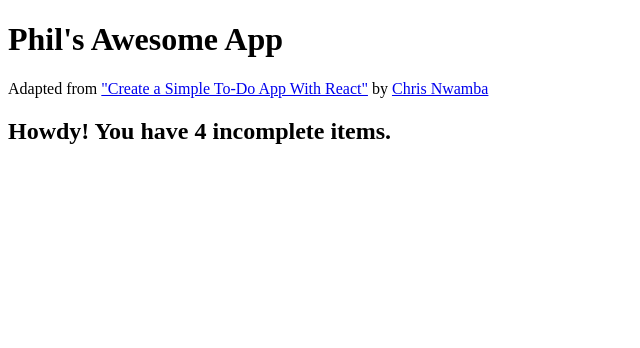
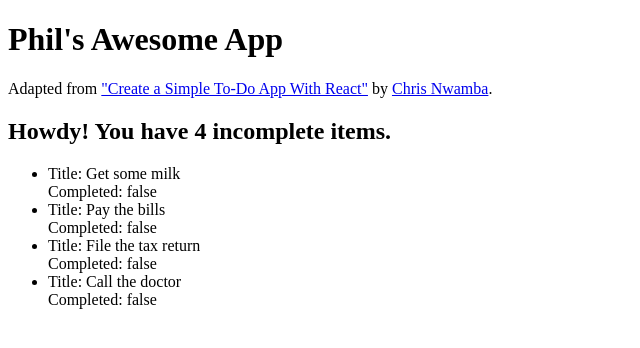
Before and after one commit to alexgs/alex-awesome-app, a React app: page / in a window 1280 px wide. Shown: the top 348 px of the page, without its empty margins (0-640 px from the left). Built offline with nearby package versions, Linux system fonts and the light colour scheme.

Commit message:
Add basic components

```diff
--- a/src/App.js
+++ b/src/App.js
@@ -1,5 +1,8 @@
+import _ from 'lodash';
 import React from 'react';
-import Greeting from './components/Greeting';
+import Greeting from './home/Greeting';
+import Header from './home/Header';
+import TaskList from './task-list/TaskList';
 import './stylesheets/app.sass';
 
 // TODO Make this into a simple "to do" app, based on [Scotch.io tutorial][1] ([source code][2]).
@@ -9,21 +12,58 @@ import './stylesheets/app.sass';
 // TODO Then make it into a more complex template with Redux and React Router
 // TODO Add some automated tests that will run the 3 different build configurations and make sure that each is working correctly.
 
+
+function getIncompleteCount( list ) {
+    return list
+        .filter( task => !task.completed )
+        .length;
+}
+
 class App extends React.PureComponent {
+    constructor() {
+        super();
+        this.state = {
+            tasks: [
+                {
+                    id: 0,
+                    title: 'Get some milk',
+                    completed: false
+                },
+                {
+                    id: 1,
+                    title: 'Pay the bills',
+                    completed: false
+                },
+                {
+                    id: 2,
+                    title: 'File the tax return',
+                    completed: false
+                },
+                {
+                    id: 3,
+                    title: 'Call the doctor',
+                    completed: false
+                }
+            ]
+        };
+        this.toggleComplete = this.toggleComplete.bind( this );
+    }
+
+    toggleComplete( taskId ) {
+        const newTaskList = _.cloneDeep( this.state.tasks );
+        const task = newTaskList[ taskId ];
+        task.completed = !task.completed;
+        newTaskList[ taskId ] = task;
+        this.setState( { tasks: newTaskList } );
+    }
+
     render() {
+        const incompleteCount = getIncompleteCount( this.state.tasks );
         return (
             <div>
-                <div>
-                    <h1>Phil's Awesome App</h1>
-                    <div>
-                        Adapted from <a href={ 'https://scotch.io/tutorials/create-a-simple-to-do-app-with-react' }>
-                            "Create a Simple To-Do App With React"
-                        </a> by <a href={ 'https://twitter.com/codebeast' }>Chris Nwamba</a>
-                    </div>
-                </div>
-                <div>
-                    <Greeting incompleteCount={ 4 } />
-                </div>
+                <Header />
+                <Greeting incompleteCount={ incompleteCount } />
+                <TaskList tasks={ this.state.tasks } toggleTaskStatus={ this.toggleComplete } />
             </div>
         );
     }
--- a/src/components/Greeting.js
+++ b/src/home/Greeting.js
@@ -12,7 +12,9 @@ class Greeting extends React.PureComponent {
 
     render() {
         return (
-            <h2>Howdy! You have { this.props.incompleteCount } incomplete items.</h2>
+            <div>
+                <h2>Howdy! You have { this.props.incompleteCount } incomplete items.</h2>
+            </div>
         );
     }
 }
--- /dev/null
+++ b/src/home/Header.js
@@ -0,0 +1,22 @@
+import React from 'react';
+
+class Header extends React.PureComponent {
+    render() {
+        return (
+            <div>
+                <h1>Phil's Awesome App</h1>
+                <div>
+                    { 'Adapted from ' }
+                    <a href={ 'https://scotch.io/tutorials/create-a-simple-to-do-app-with-react' }>
+                        "Create a Simple To-Do App With React"
+                    </a>
+                    { ' by ' }
+                    <a href={ 'https://twitter.com/codebeast' }>Chris Nwamba</a>
+                    .
+                </div>
+            </div>
+        );
+    }
+}
+
+export default Header;
--- /dev/null
+++ b/src/task-list/TaskList.js
@@ -0,0 +1,27 @@
+import PropTypes from 'prop-types';
+import React from 'react';
+import Task from '../task/Task';
+
+class TaskList extends React.PureComponent {
+    static propTypes = {
+        tasks: PropTypes.array.isRequired,
+        toggleTaskStatus: PropTypes.func.isRequired
+    };
+
+    constructor() {
+        super();
+    }
+
+    render() {
+        const taskComponents = this.props.tasks
+            .map( task => <Task key={ task.id } completed={ task.completed } title={ task.title } /> );
+
+        return (
+            <ul>
+                { taskComponents }
+            </ul>
+        );
+    }
+}
+
+export default TaskList;
--- /dev/null
+++ b/src/task/Task.js
@@ -0,0 +1,22 @@
+import PropTypes from 'prop-types';
+import React from 'react';
+
+class Task extends React.PureComponent {
+    static propTypes = {
+        completed: PropTypes.bool.isRequired,
+        title: PropTypes.string.isRequired
+    };
+
+    constructor() {
+        super();
+    }
+
+    render() {
+        const { completed, title } = this.props;
+        return (
+            <li>Title: { title }<br/>Completed: { String( completed ) }</li>
+        );
+    }
+}
+
+export default Task;
```
